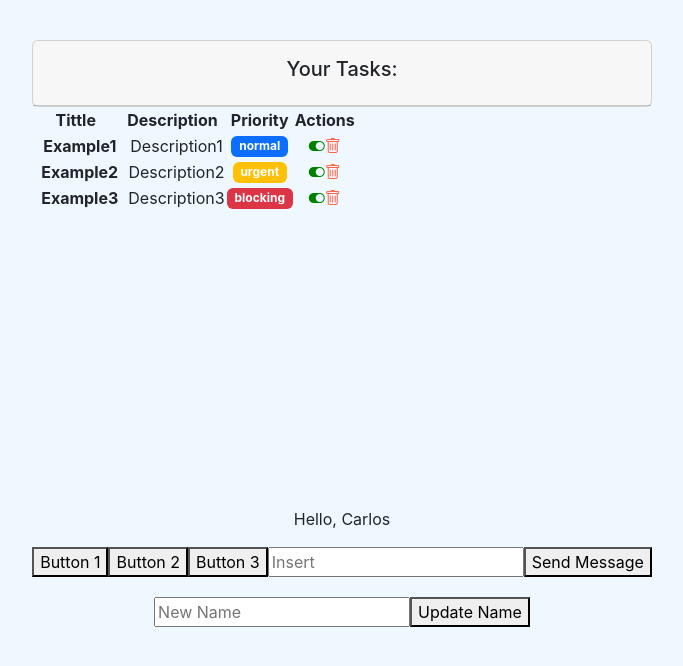
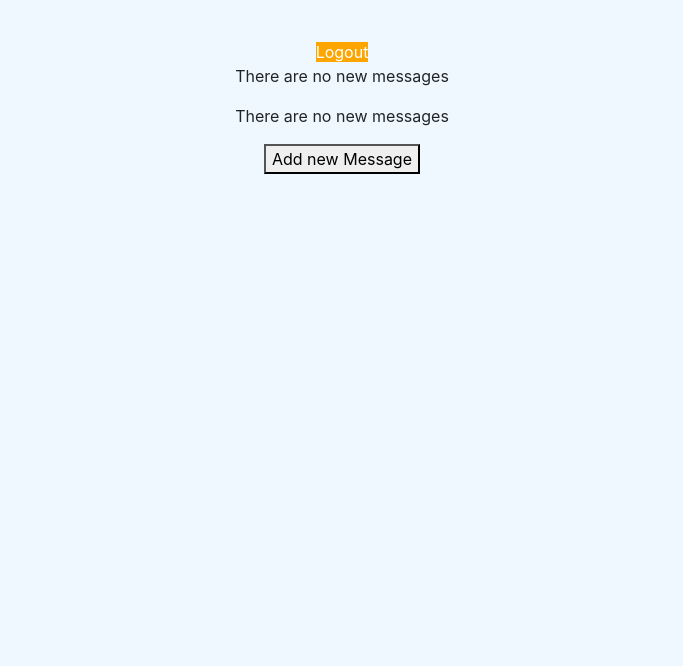
Before and after one commit to CalicheDev/Curso-Full-Stack, a React (Create React App) app in the folder Curso-ReactJS_Basico/primer-app/: page / in a window 1280 px wide. Shown: the top 666 px of the page, without its empty margins (298-981 px from the left). Built offline with nearby package versions, Linux system fonts and the light colour scheme; the HTML template or start-up script is replaced by a standard one.

Commit message:
feat: add button for login and logout examples, add styles and conditional render

```diff
--- a/Curso-ReactJS_Basico/primer-app/src/App.js
+++ b/Curso-ReactJS_Basico/primer-app/src/App.js
@@ -8,6 +8,7 @@ import Ejemplo2 from "./hooks/Ejemplo2";
 import MiComponenteConContexto from "./hooks/Ejemplo3";
 import Greetingstyle from "./components/pure/greetingSyle";
 import Father from "./components/container/father";
+import Optionalrender from "./components/pure/optionalRender";
 
 function App() {
   return (
@@ -43,13 +44,17 @@ function App() {
           <li class="active"> <a href="#">LOGIN</a></li>
         </ul>
       </header> */}
+      {/* Ejemplos de Renderizado condicional */}
 
-      <div>
+      <Optionalrender></Optionalrender>
+
+
+      {/* <div>
         <TaskListComponent></TaskListComponent>
         <Father>
 
         </Father>
-      </div>
+      </div> */}
     </div>
   );
 }
--- a/Curso-ReactJS_Basico/primer-app/src/components/container/task_list.jsx
+++ b/Curso-ReactJS_Basico/primer-app/src/components/container/task_list.jsx
@@ -63,6 +63,22 @@ const TaskListComponent = (props) => {
     setTasks(tempTasks);
   }
 
+  function deleteTask(task){
+    console.log('Complete this Task:', task);
+    const index = tasks.indexOf(task);
+    const tempTasks = [...tasks];
+    tempTasks.splice(index,1);
+    setTasks(tempTasks);
+  }
+
+  function addTask(task){
+    console.log('Complete this Task:', task);
+    const index = tasks.indexOf(task);
+    const tempTasks = [...tasks];
+    tempTasks.push(task);
+    setTasks(tempTasks);
+  }
+
   return (
     <div>
       <div className="col-12">
@@ -94,13 +110,14 @@ const TaskListComponent = (props) => {
                     key={index}
                     task={task}
                     complete={completeTask}
+                    remove={deleteTask}
                   ></TaskComponent>
                 );
               })}
             </tbody>
           </table>
         </div>
-        <Taskform></Taskform>
+        <Taskform add={addTask}></Taskform>
       </div>
       {/* */}
     </div>
--- a/Curso-ReactJS_Basico/primer-app/src/components/pure/forms/taskForm.jsx
+++ b/Curso-ReactJS_Basico/primer-app/src/components/pure/forms/taskForm.jsx
@@ -1,9 +1,42 @@
 import React, {useRef} from 'react'
+import PropTypes from "prop-types";
+import { LEVELS } from "../../../models/levels.enum";
+import { Task } from '../../../models/task.class';
 
-export default function Taskform() {
+export default function Taskform({add}) {
+  const nameRef=useRef('');
+  const descriptionRef=useRef('');
+  const levelRef=useRef(LEVELS.NORMAL);
+
+  function addTask(e){
+    e.preventDefault();
+    const newTask = new Task(
+      nameRef.current.value,
+      descriptionRef.current.value,
+      false,
+      levelRef.current.value
+    );
+    add(newTask)
+  }
+
   return (
-    <div>
+    <form onSubmit={addTask} className='d-flex justify-countent-center align-items-center mb-4'>
+      <div className='form-ouline flex-fill'>
+        <input ref={nameRef} id='inputName' type="text" className='form-control form-control-lg' required autoFocus placeholder='Task Name'/>
+        <input ref={descriptionRef} id='inputDescription' type="text" className='form-control form-control-lg' required  placeholder='Task Description'/>
+        <label htmlFor='selectLevel' className='sr-only'>Priority</label>
+        <select ref={levelRef} defaultValue={LEVELS.NORMAL} id='selectLevel' >
+          <option value={LEVELS.NORMAL}>Normal</option>
+          <option value={LEVELS.URGENT}>Urgent</option>
+          <option value={LEVELS.BLOCKING}>Blocking</option>
+        </select>
+      </div>
+      <button type='submit' className='btn btn-success btn-lg ms-2'>Add</button>
 
-    </div>
+    </form>
   )
 }
+
+Taskform.protoType ={
+  add: PropTypes.func.isRequired
+}
--- /dev/null
+++ b/Curso-ReactJS_Basico/primer-app/src/components/pure/optionalRender.jsx
@@ -0,0 +1,88 @@
+import React, {useState} from 'react'
+
+let red =0;
+let green=0;
+let blue=100;
+
+
+// Estilos para usurio logueado
+const loggedStyle = {
+    backgroundColor: 'green',
+    color: 'white',
+    frontWeight: 'bold'
+};
+
+// Estilos para usurio no logueado
+const unloggedStyle = {
+    backgroundColor: 'orange',
+    color: 'white',
+    frontWeight: 'bold'
+}
+
+
+//Components Login / Ogout buttons
+const LoginButton = ({loginAction, propStyle}) =>{
+    return (<buetton style={propStyle} onClick={loginAction}>Login</buetton>)
+}
+
+
+const LogoutButton = ({logoutAction, propStyle}) =>{
+    return (<buetton style={propStyle} onClick={logoutAction}>Logout</buetton>)
+}
+
+export default function Optionalrender() {
+    const [access, setAccess] = useState(true);
+    const [nMessage, setMessage] = useState(0);
+    /* const updateAccess = () => {
+        setAccess(!access);
+    } */
+
+
+    let optionalButton;
+
+    //Unread Messages
+    let addMessages=()=>{
+        setMessage(nMessage+1)
+    }
+
+
+    /* if (access){
+        optionalButton = <buetton onClick={updateAccess}>Logout</buetton>
+    }else{
+        optionalButton = <buetton onClick={updateAccess}>Login</buetton>
+    } */
+
+    const loginAction = ()=>{
+        setAccess(true)
+    }
+    const logoutAction = ()=>{
+        setAccess(false)
+    }
+
+    if (access){
+        optionalButton = <LogoutButton propStyle={unloggedStyle}  logoutAction={logoutAction}>Logout</LogoutButton>
+    }else{
+        optionalButton = <LoginButton propStyle={loggedStyle} loginAction={loginAction}>Login</LoginButton>
+    }
+
+
+
+    return (
+    <div>
+
+        <div>
+            {/* Optional Button */}
+            {optionalButton}
+            {/* N Messages unread */}
+            {nMessage > 0 && <p>You have {nMessage} new messages... </p>}
+            {nMessage === 0 && <p>There are no new messages</p> }
+            {/* Operador ternario para hacer las validaciones del condicional */}
+            {nMessage > 0 && nMessage === 1 ?
+                <p>You have {nMessage} new messages...</p> :
+                <p>There are no new messages</p>
+            }
+            <button onClick={addMessages} >Add new Message</button>
+        </div>
+    </div>
+  )
+}
--- a/Curso-ReactJS_Basico/primer-app/src/components/pure/task.jsx
+++ b/Curso-ReactJS_Basico/primer-app/src/components/pure/task.jsx
@@ -6,7 +6,7 @@ import { Task } from "../../models/task.class";
 import "../../assets/styles/task.scss";
 import { LEVELS } from "../../models/levels.enum";
 
-const TaskComponent = ({ task, complete }) => {
+const TaskComponent = ({ task, complete, remove }) => {
   useEffect(() => {
     console.log("Created task");
     return () => {
@@ -84,7 +84,7 @@ const TaskComponent = ({ task, complete }) => {
         <i className="bi-trash" style={{ color: "tomato" }}></i> */}
         {/* <span>{task.completed ? 'Completed':'Pending'}</span> */}
         {taskIconCompleted()}
-        <i className="bi-trash" style={{ color: "tomato" }}></i>
+        <i className="bi-trash task-action" style={{ color: "tomato" }} onClick={()=>remove(task)}></i>
       </td>
     </tr>
   );
@@ -92,7 +92,8 @@ const TaskComponent = ({ task, complete }) => {
 
 TaskComponent.propTypes = {
   task: PropTypes.instanceOf(Task).isRequired,
-  complete: PropTypes.func.isRequired
+  complete: PropTypes.func.isRequired,
+  remove: PropTypes.func.isRequired
 };
 
 export default TaskComponent;
```
